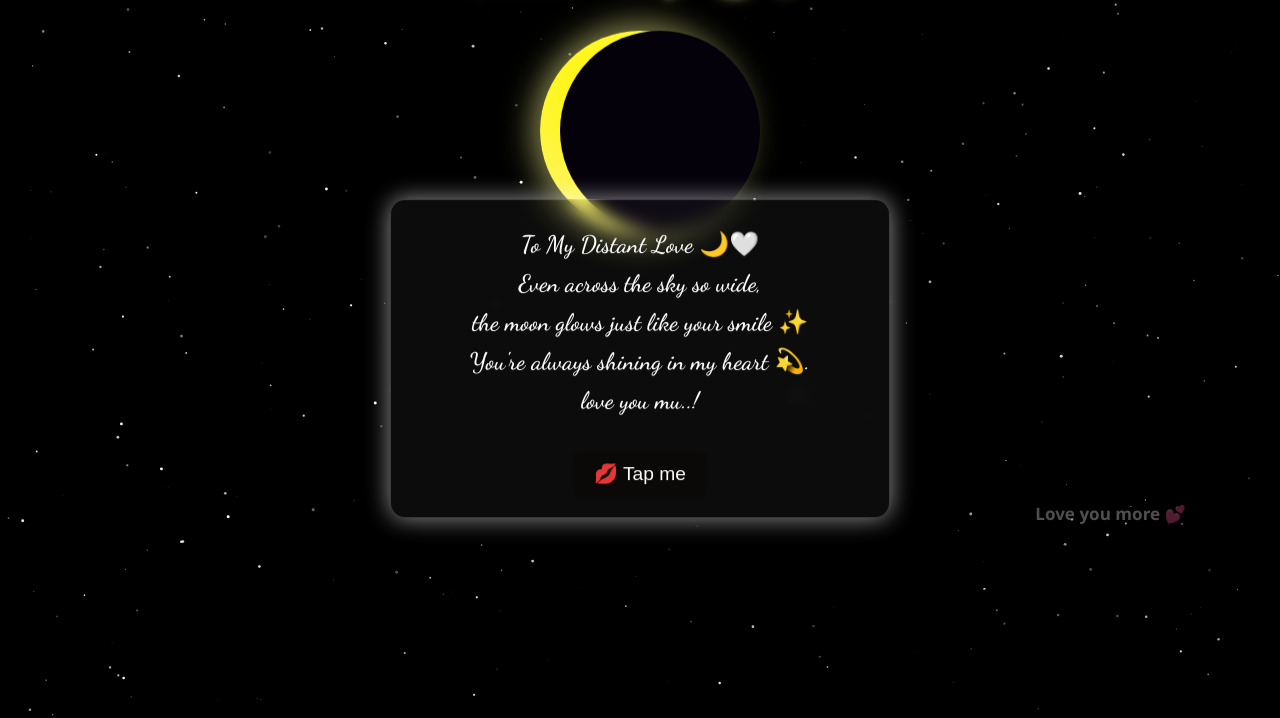
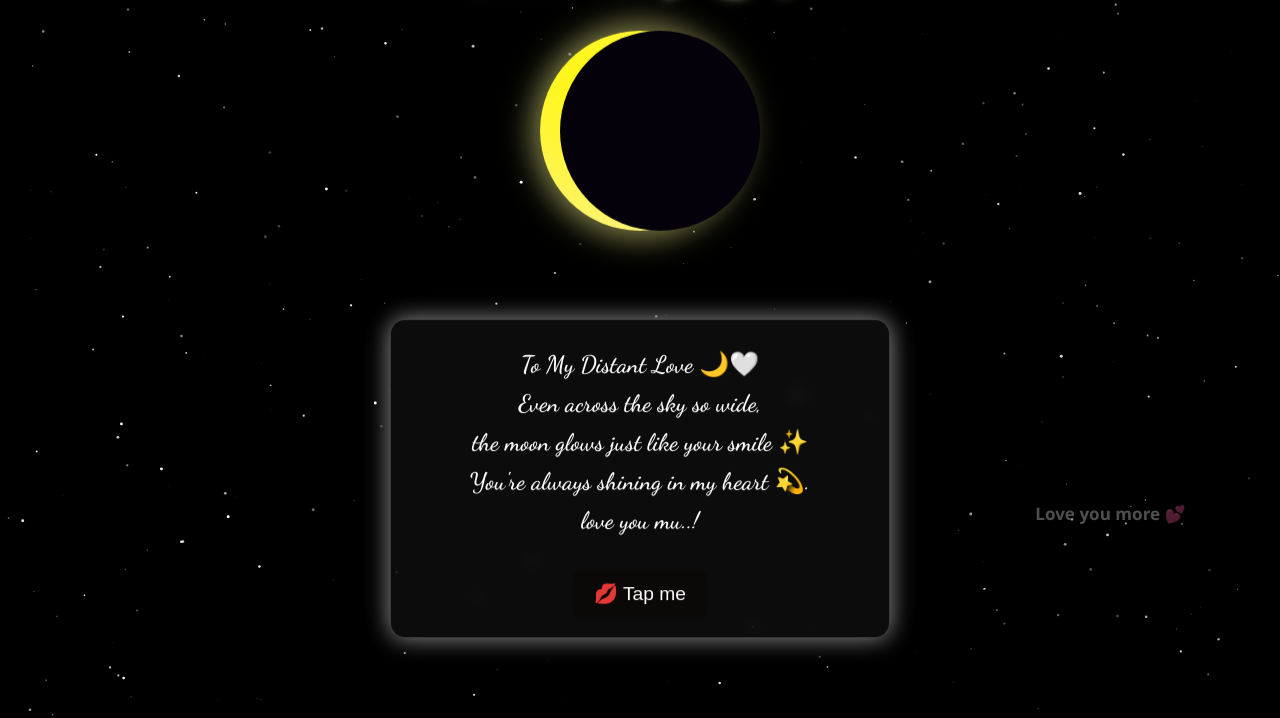
Before and after one commit to lalithsanjaai/mymoon, a plain HTML site: page index.html in a window 1280 px wide. Both pictures are taken after a click on the element 640 px from the left and 217 px from the top of the page. Shown: the part 82-800 px from the top of the page. Drawn offline with Linux system fonts and the light colour scheme; grey boxes are pictures that could not be loaded.

Commit message:
Add files via upload

```diff
--- a/index.html
+++ b/index.html
@@ -128,7 +128,7 @@
 
     .message-card {
       position: absolute;
-      bottom: 200px;
+      bottom: 10%;
       left: 50%;
       transform: translateX(-50%);
       background: rgba(255, 255, 255, 0.05);
```
